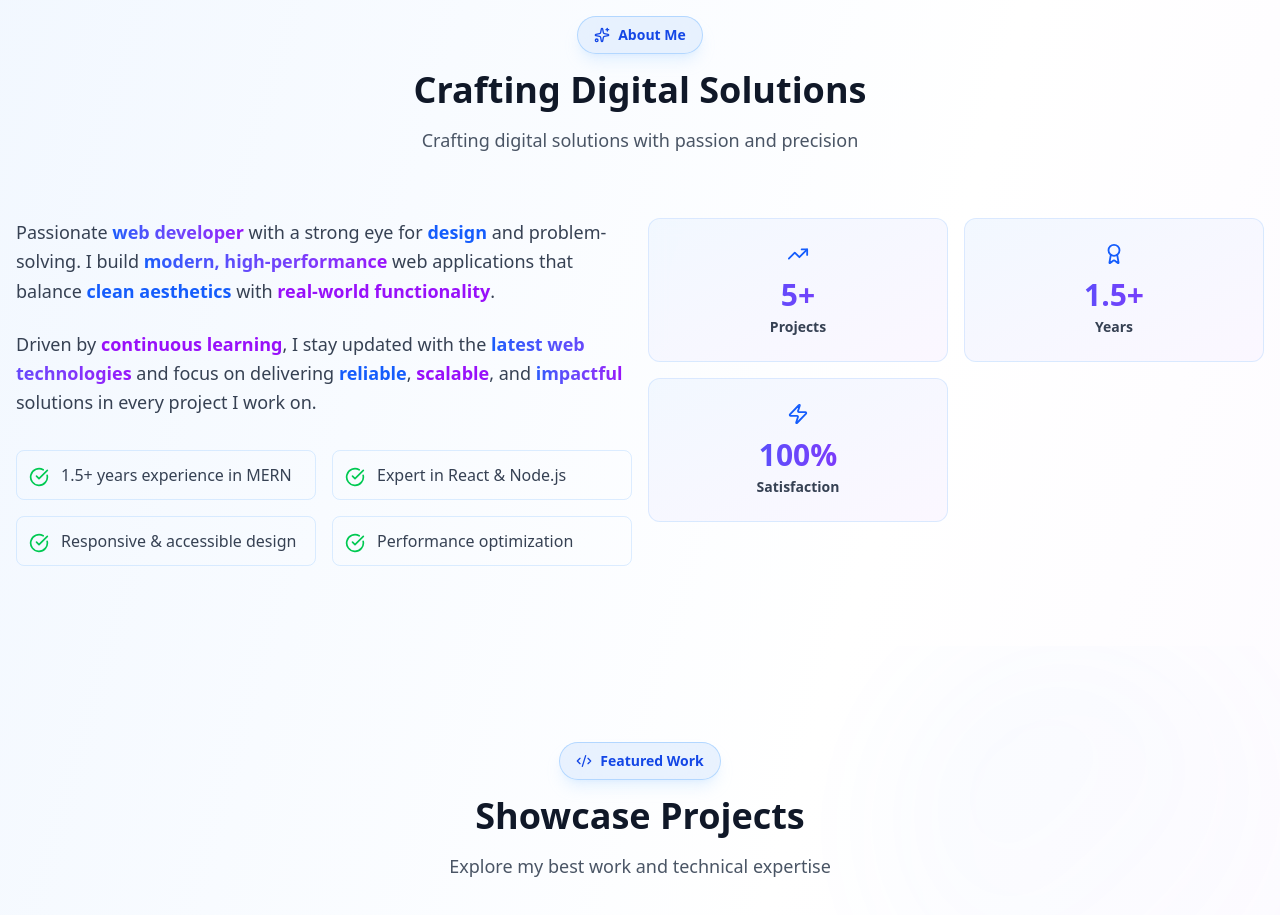
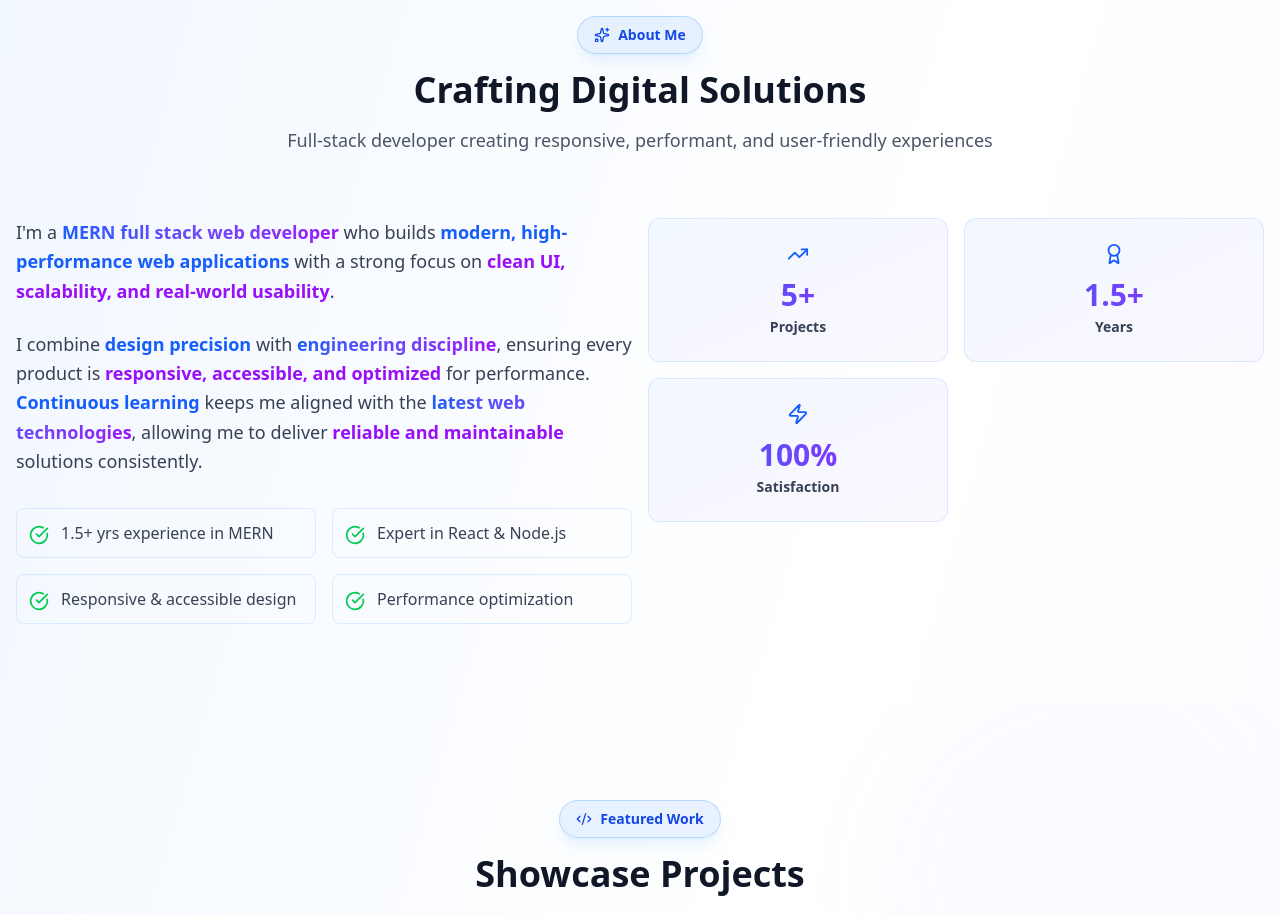
Before and after one commit to Shaik-Nagur-Basha/nagur.dev, a React (Vite) app in the folder frontend/: page / in a window 1280 px wide. Shown: the part 880-1795 px from the top of the page. Built offline with nearby package versions, Linux system fonts and the light colour scheme.

Commit message:
fix: Refine About component text for clarity and conciseness

```diff
--- a/frontend/src/components/About.jsx
+++ b/frontend/src/components/About.jsx
@@ -21,7 +21,7 @@ function About() {
     }
   }, [minLoadingTime]);
   const highlights = [
-    "1.5+ years experience in MERN",
+    "1.5+ yrs experience in MERN",
     "Expert in React & Node.js",
     "Responsive & accessible design",
     "Performance optimization",
@@ -126,11 +126,12 @@ function About() {
                 Crafting Digital Solutions
               </h2>
               <p
-                className={`text-base md:text-lg transition-colors duration-300 ${
+                className={`text-base md:text-lg transition-colors duration-300 line-clamp-2 ${
                   darkMode ? "text-gray-400" : "text-gray-600"
                 }`}
               >
-                Crafting digital solutions with passion and precision
+                Full-stack developer creating responsive, performant, and
+                user-friendly experiences
               </p>
             </div>
 
@@ -144,25 +145,17 @@ function About() {
                       darkMode ? "text-gray-300" : "text-gray-700"
                     }`}
                   >
-                    Passionate{" "}
+                    I'm a{" "}
                     <span className="font-semibold bg-linear-to-r from-blue-600 to-purple-600 bg-clip-text text-transparent">
-                      web developer
+                      MERN full stack web developer
                     </span>{" "}
-                    with a strong eye for{" "}
+                    who builds{" "}
                     <span className="font-semibold text-blue-600 dark:text-blue-400">
-                      design
+                      modern, high-performance web applications
                     </span>{" "}
-                    and problem-solving. I build{" "}
-                    <span className="font-semibold bg-linear-to-r from-blue-600 to-purple-600 bg-clip-text text-transparent">
-                      modern, high-performance
-                    </span>{" "}
-                    web applications that balance{" "}
-                    <span className="font-semibold text-blue-600 dark:text-blue-400">
-                      clean aesthetics
-                    </span>{" "}
-                    with{" "}
+                    with a strong focus on{" "}
                     <span className="font-semibold text-purple-600 dark:text-purple-400">
-                      real-world functionality
+                      clean UI, scalability, and real-world usability
                     </span>
                     .
                   </p>
@@ -172,28 +165,31 @@ function About() {
                       darkMode ? "text-gray-300" : "text-gray-700"
                     }`}
                   >
-                    Driven by{" "}
+                    I combine{" "}
+                    <span className="font-semibold text-blue-600 dark:text-blue-400">
+                      design precision
+                    </span>{" "}
+                    with{" "}
+                    <span className="font-semibold bg-linear-to-r from-blue-600 to-purple-600 bg-clip-text text-transparent">
+                      engineering discipline
+                    </span>
+                    , ensuring every product is{" "}
                     <span className="font-semibold text-purple-600 dark:text-purple-400">
-                      continuous learning
-                    </span>
-                    , I stay updated with the{" "}
+                      responsive, accessible, and optimized
+                    </span>{" "}
+                    for performance.{" "}
+                    <span className="font-semibold text-blue-600 dark:text-blue-400">
+                      Continuous learning
+                    </span>{" "}
+                    keeps me aligned with the{" "}
                     <span className="font-semibold bg-linear-to-r from-blue-600 to-purple-600 bg-clip-text text-transparent">
                       latest web technologies
+                    </span>
+                    , allowing me to deliver{" "}
+                    <span className="font-semibold text-purple-600 dark:text-purple-400">
+                      reliable and maintainable
                     </span>{" "}
-                    and focus on delivering{" "}
-                    <span className="font-semibold text-blue-600 dark:text-blue-400">
-                      reliable
-                    </span>
-                    ,{" "}
-                    <span className="font-semibold text-purple-600 dark:text-purple-400">
-                      scalable
-                    </span>
-                    , and
-                    <span className="font-semibold bg-linear-to-r from-blue-600 to-purple-600 bg-clip-text text-transparent">
-                      {" "}
-                      impactful
-                    </span>{" "}
-                    solutions in every project I work on.
+                    solutions consistently.
                   </p>
                 </div>
 
```
